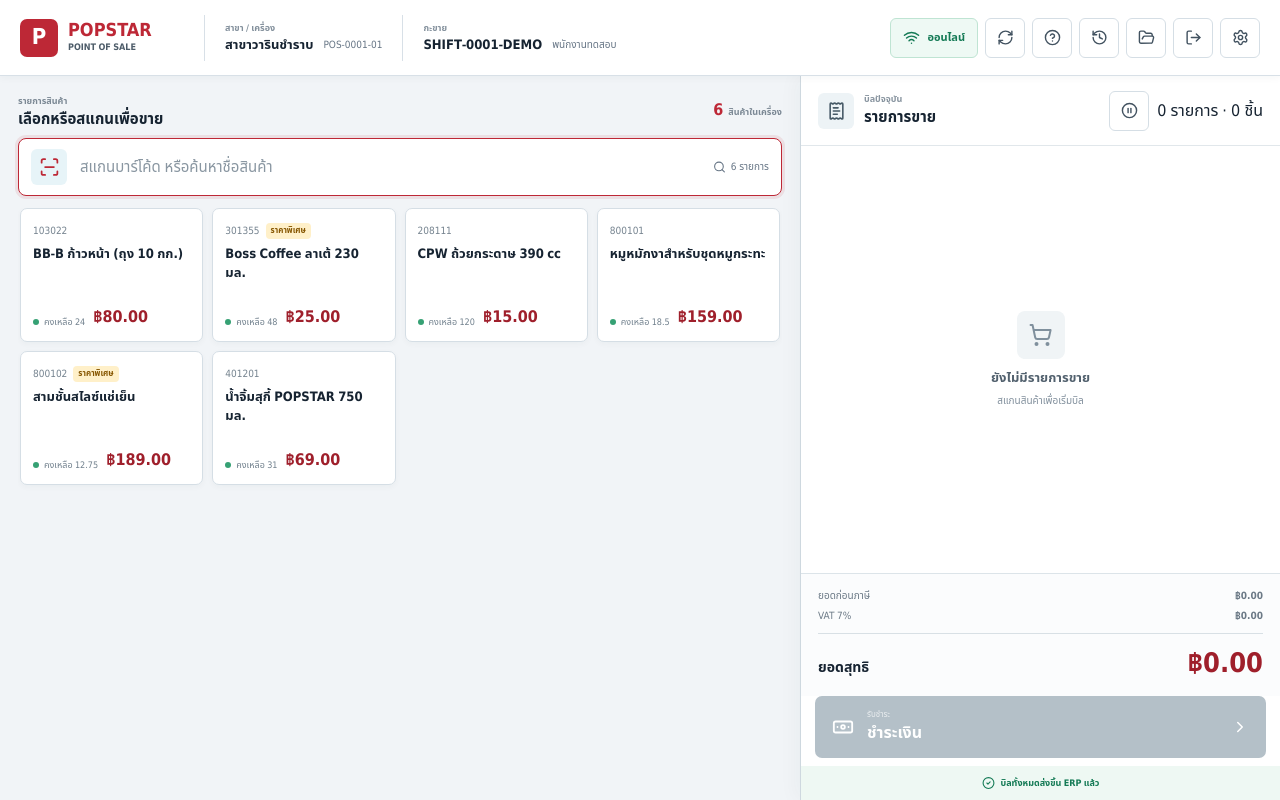
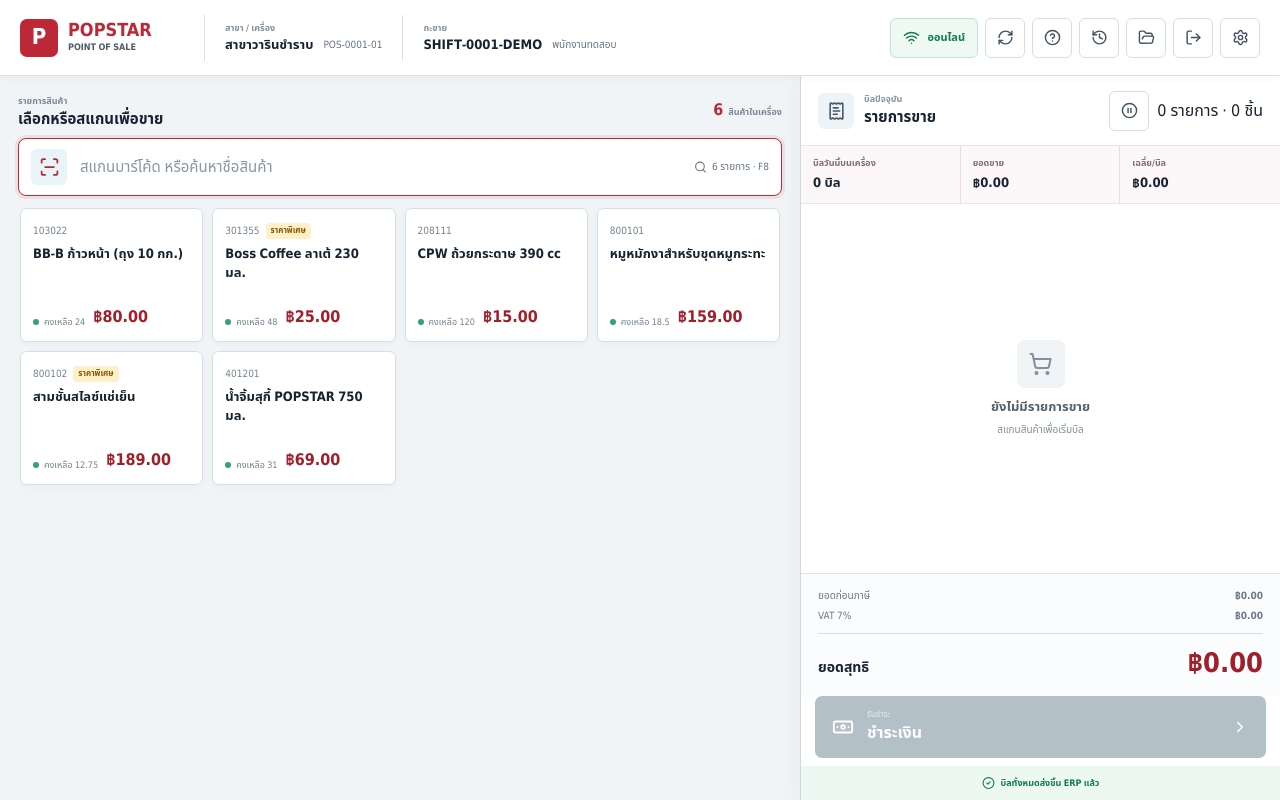
Before and after one commit to jetsada-polsan/ERPPOP, a Vue app in the folder apps/pos-desktop/: page / in a window 1280 px wide. Built offline with nearby package versions, Linux system fonts and the light colour scheme.

Commit message:
Improve POS speed for actual checkout patterns

```diff
--- a/apps/pos-desktop/package.json
+++ b/apps/pos-desktop/package.json
@@ -1,7 +1,7 @@
 {
   "name": "popstar-pos-desktop",
   "private": true,
-  "version": "1.4.1",
+  "version": "1.4.3",
   "type": "module",
   "scripts": {
     "dev": "vite",
--- a/apps/pos-desktop/src-tauri/tauri.conf.json
+++ b/apps/pos-desktop/src-tauri/tauri.conf.json
@@ -1,7 +1,7 @@
 {
   "$schema": "https://schema.tauri.app/config/2",
   "productName": "POPSTAR POS",
-  "version": "1.4.1",
+  "version": "1.4.3",
   "identifier": "th.co.popstar.pos",
   "build": {
     "beforeDevCommand": "pnpm dev",
--- a/apps/pos-desktop/src/App.vue
+++ b/apps/pos-desktop/src/App.vue
@@ -63,6 +63,7 @@
 const localBackupBusy = ref(false)
 const localRestoreBusy = ref(false)
 const saleHistoryRows = ref<LocalSaleHistory[]>([])
+const recentSales = ref<LocalSaleHistory[]>([])
 const historyDays = ref(90)
 const selectedHistory = ref<LocalSaleHistory | null>(null)
 const storageStatus = ref<LocalStorageStatus | null>(null)
@@ -82,6 +83,25 @@
 const totalQty = computed(() => cart.value.reduce((sum, line) => sum + Number(line.qty), 0))
 const vat = computed(() => pricing.value.vat)
 const change = computed(() => Math.max(0, cashReceived.value - subtotal.value))
+const todayLocalSales = computed(() => {
+  const today = new Date().toLocaleDateString('en-CA')
+  return recentSales.value.filter((sale) => sale.status !== 'failed' && new Date(sale.printedAt).toLocaleDateString('en-CA') === today)
+})
+const todayLocalTotal = computed(() => todayLocalSales.value.reduce((sum, sale) => sum + sale.total, 0))
+const todayLocalAverage = computed(() => todayLocalSales.value.length ? todayLocalTotal.value / todayLocalSales.value.length : 0)
+const quickProducts = computed(() => {
+  const sold = new Map<number, number>()
+  for (const sale of recentSales.value) {
+    if (sale.status === 'failed') continue
+    for (const item of sale.items) sold.set(item.id, (sold.get(item.id) || 0) + Number(item.qty || 0))
+  }
+  return [...sold.entries()]
+    .sort((a, b) => b[1] - a[1])
+    .map(([id]) => products.value.find((product) => product.id === id))
+    .filter((product): product is Product => Boolean(product))
+    .slice(0, 8)
+    .map((product) => productAtSaleTime(product, new Date()))
+})
 const receiptTemplate = computed(() => profile.value?.receiptTemplate?.blocks?.length ? profile.value.receiptTemplate : DEFAULT_RECEIPT_TEMPLATE)
 const receiptVat = computed(() => {
   const rate = profile.value?.vatRate || 7
@@ -107,6 +127,7 @@
   } catch (e) { showError(e) }
 }
 async function refreshHistory() { saleHistoryRows.value = await saleHistory(historyDays.value) }
+async function refreshLocalSales() { recentSales.value = await saleHistory(30) }
 
 function addProduct(product: Product, barcode?: string) {
   const existing = cart.value.find((line) => line.id === product.id && line.scannedBarcode === barcode)
@@ -429,6 +450,10 @@
   modal.value = 'payment'
 }
 
+function setQuickCash(amount: number | 'exact') {
+  cashReceived.value = amount === 'exact' ? subtotal.value : amount
+}
+
 async function checkout() {
   if (!profile.value || !cashier.value || !shift.value || !cart.value.length) return
   repriceCartForCurrentSchedule()
@@ -456,6 +481,7 @@
     // Queue เป็นข้อมูลหลักของการขาย ประวัติในเครื่องเป็นข้อมูลเสริมที่ห้ามทำให้บิลถูกมาร์ค failed
     try {
       await saveSaleHistory({ id, receiptNo: id.split(':').pop()!.slice(0, 8).toUpperCase(), status: 'pending', total: soldTotal, method: paymentMethod.value, paid: cashReceived.value, change: soldChange, items: soldItems, printedAt: new Date().toISOString() })
+      await refreshLocalSales()
     } catch (historyError) {
       console.warn('บันทึกประวัติ POS ไม่สำเร็จ แต่บิลยังอยู่ในคิวซิงก์', historyError)
     }
@@ -518,6 +544,7 @@
   profile.value = await loadProfile()
   products.value = await loadProducts()
   promotions.value = await loadPromotions()
+  await refreshLocalSales()
   const saved = await loadSession()
   cashier.value = saved.cashier
   shift.value = saved.shift?.status === 'open' ? saved.shift : null
@@ -532,6 +559,10 @@
 function networkUp() { online.value = true; void syncAll() }
 function networkDown() { online.value = false }
 function handleShortcut(event: KeyboardEvent) {
+  if (event.key === 'F8' && !modal.value) {
+    event.preventDefault()
+    scanner.value?.focus()
+  }
   if (event.key === 'F10' && !modal.value && cart.value.length) {
     event.preventDefault()
     openPayment()
@@ -591,8 +622,16 @@
         <div class="search-row">
           <span class="scan-icon"><ScanLine/></span>
           <input ref="scanner" v-model="search" autofocus placeholder="สแกนบาร์โค้ด หรือค้นหาชื่อสินค้า" @keyup.enter="scan" />
-          <span class="search-state"><Search/>{{ filteredProducts.length }} รายการ</span>
+          <span class="search-state"><Search/>{{ filteredProducts.length }} รายการ · F8</span>
         </div>
+        <section v-if="!search && quickProducts.length" class="quick-sell">
+          <div><strong>ขายบ่อยบนเครื่องนี้</strong><small>อิงจาก 30 วันล่าสุด</small></div>
+          <div class="quick-sell-list">
+            <button v-for="product in quickProducts" :key="`quick-${product.id}`" type="button" @click="addProduct(product)">
+              <span>{{ product.name_th }}</span><b>฿{{ money(product.pos_price) }}</b>
+            </button>
+          </div>
+        </section>
         <div v-if="products.length" class="product-grid">
           <button v-for="product in filteredProducts" :key="product.id" class="product-tile" @click="addProduct(product)">
             <div class="product-code"><span>{{ product.sku_code }}</span><em v-if="product.margin_warning">กำไรต่ำ</em><em v-else-if="product.is_promotion || product.is_flash_sale">ราคาพิเศษ</em></div>
@@ -605,6 +644,11 @@
 
       <aside class="cart-panel">
         <div class="cart-title"><div><span class="cart-icon"><ReceiptText/></span><span><small>บิลปัจจุบัน</small><strong>รายการขาย</strong></span></div><div style="display:flex;align-items:center;gap:8px"><button class="icon-button" :disabled="!cart.length || !shift" title="พักบิลส่วนกลาง" @click="openHoldBill"><PauseCircle/></button><span>{{ cart.length }} รายการ · {{ totalQty }} ชิ้น</span></div></div>
+        <div class="shift-pulse">
+          <span><small>บิลวันนี้บนเครื่อง</small><strong>{{ todayLocalSales.length }} บิล</strong></span>
+          <span><small>ยอดขาย</small><strong>฿{{ money(todayLocalTotal) }}</strong></span>
+          <span><small>เฉลี่ย/บิล</small><strong>฿{{ money(todayLocalAverage) }}</strong></span>
+        </div>
         <div class="cart-lines">
           <div v-for="(line, index) in cart" :key="`${line.id}-${line.scannedBarcode || ''}`" class="cart-line">
             <span class="line-seq">{{ index + 1 }}</span>
@@ -736,7 +780,7 @@
         <div class="payment-methods"><button v-for="method in (['cash','transfer','credit_card','cheque'] as PaymentMethod[])" :key="method" type="button" :class="{ active: paymentMethod === method }" @click="paymentMethod = method"><Banknote v-if="method === 'cash'"/><QrCode v-else-if="method === 'transfer'"/><CreditCard v-else-if="method === 'credit_card'"/><FileText v-else/>{{ ({cash:'เงินสด',transfer:'โอน/QR',credit_card:'บัตรเครดิต',cheque:'เช็ค'} as any)[method] }}</button></div>
         <template v-if="paymentMethod === 'cash'">
           <label class="payment-field">รับเงินสด<input v-model.number="cashReceived" type="number" min="0" step="0.01" autofocus></label>
-          <div class="tender-grid"><button type="button" @click="cashReceived = subtotal">รับพอดี</button><button type="button" @click="cashReceived = 100">100</button><button type="button" @click="cashReceived = 500">500</button><button type="button" @click="cashReceived = 1000">1,000</button></div>
+          <div class="tender-grid"><button type="button" @click="setQuickCash('exact')">รับพอดี</button><button type="button" :disabled="subtotal > 100" @click="setQuickCash(100)">100</button><button type="button" :disabled="subtotal > 500" @click="setQuickCash(500)">500</button><button type="button" :disabled="subtotal > 1000" @click="setQuickCash(1000)">1,000</button></div>
         </template>
         <label v-else class="payment-field">เลขอ้างอิงการชำระ<input v-model="paymentRef" required autofocus></label>
         <div v-if="paymentMethod === 'cash'" class="change"><span>เงินทอน</span><strong>฿{{ money(change) }}</strong></div>
--- a/apps/pos-desktop/src/styles.css
+++ b/apps/pos-desktop/src/styles.css
@@ -110,6 +110,16 @@
 .search-state { flex: none; display: flex; align-items: center; gap: 5px; color: var(--muted); font-size: 10px; }
 .search-state svg { width: 13px; }
 
+.quick-sell { flex: none; display: flex; align-items: center; gap: 12px; min-height: 56px; margin-top: 9px; padding: 7px 10px; border: 1px solid #f0d0d4; border-radius: 7px; background: #fff8f8; }
+.quick-sell > div:first-child { width: 112px; flex: none; display: flex; flex-direction: column; gap: 2px; }
+.quick-sell strong { color: var(--primary-strong); font-size: 11px; }
+.quick-sell small { color: #7d6d71; font-size: 9px; }
+.quick-sell-list { min-width: 0; display: flex; flex: 1; gap: 6px; overflow-x: auto; }
+.quick-sell-list button { width: 130px; min-width: 130px; height: 40px; padding: 5px 8px; display: flex; flex-direction: column; align-items: flex-start; justify-content: center; gap: 2px; border: 1px solid #e5cbd0; border-radius: 5px; background: #fff; color: var(--ink); text-align: left; }
+.quick-sell-list button:hover { border-color: var(--primary); background: #fff4f5; }
+.quick-sell-list span { width: 100%; overflow: hidden; text-overflow: ellipsis; white-space: nowrap; font-size: 10px; font-weight: 700; }
+.quick-sell-list b { color: var(--primary); font-size: 11px; }
+
 .product-grid {
   min-height: 0;
   margin-top: 12px;
@@ -160,6 +170,11 @@
 .cart-title small { color: #8995a0; font-size: 9px; font-weight: 750; }
 .cart-title strong { font-size: 15px; }
 .cart-title > span { color: #657482; font-size: 10px; white-space: nowrap; }
+.shift-pulse { flex: none; display: grid; grid-template-columns: repeat(3, 1fr); min-height: 58px; border-bottom: 1px solid #e1e7eb; background: #fcf7f8; }
+.shift-pulse span { min-width: 0; display: flex; flex-direction: column; justify-content: center; gap: 3px; padding: 8px 12px; border-right: 1px solid #eadde0; }
+.shift-pulse span:last-child { border-right: 0; }
+.shift-pulse small { overflow: hidden; color: #7d7074; font-size: 9px; font-weight: 700; text-overflow: ellipsis; white-space: nowrap; }
+.shift-pulse strong { overflow: hidden; color: var(--ink); font-size: 13px; text-overflow: ellipsis; white-space: nowrap; }
 .cart-icon { width: 36px; height: 36px; display: grid; place-items: center; border-radius: 6px; background: #edf3f6; color: #465966; }
 .cart-icon svg { width: 19px; }
 
@@ -294,6 +309,7 @@
 .payment-methods button:hover { border-color: #86bcd0; color: var(--primary); }
 .payment-methods button.active { border-color: var(--primary); background: #e8f5f9; color: var(--primary-strong); box-shadow: inset 0 0 0 1px var(--primary); }
 .payment-field input { height: 50px; font-size: 19px; font-weight: 800; text-align: right; }
+.tender-grid button:disabled { cursor: not-allowed; opacity: .45; }
 .tender-grid { display: grid; grid-template-columns: 1.35fr repeat(3, 1fr); gap: 6px; margin-top: 8px; }
 .tender-grid button { height: 38px; border: 1px solid #cbd7df; border-radius: 5px; background: #f6f8f9; color: #465865; font-size: 11px; font-weight: 800; }
 .tender-grid button:hover { border-color: #87b9ca; background: #edf6f8; color: var(--primary-strong); }
@@ -385,12 +401,16 @@
   .topbar { height: 58px; }
   .section-heading { display: none; }
   .search-row { height: 44px; }
+  .quick-sell { display: none; }
   .product-grid { grid-auto-rows: 98px; }
   .product-tile { height: 98px; padding: 8px; }
   .product-tile > strong { margin-top: 1px; font-size: 10.5px; }
   .product-code { min-height: 16px; }
   .product-bottom span { display: none; }
   .cart-title { height: 48px; }
+  .shift-pulse { min-height: 43px; }
+  .shift-pulse span { padding: 5px 9px; }
+  .shift-pulse strong { font-size: 11px; }
   .cart-line { min-height: 50px; }
   .totals > div:not(.grand) { display: none; }
   .totals .grand { margin: 0; padding: 0; border: 0; }
@@ -413,6 +433,7 @@
   .section-heading strong { font-size: 17px; }
   .search-row { height: 64px; padding: 0 15px; }
   .search-row input { font-size: 17px; }
+  .quick-sell { min-height: 62px; }
   .product-grid { grid-template-columns: repeat(auto-fill, minmax(210px, 1fr)); grid-auto-rows: 150px; gap: 11px; }
   .product-tile { height: 150px; padding: 14px; }
   .product-code { font-size: 11px; }
```
Also changed, not shown: 1 other file (tests, documents, lock files or other folders).
